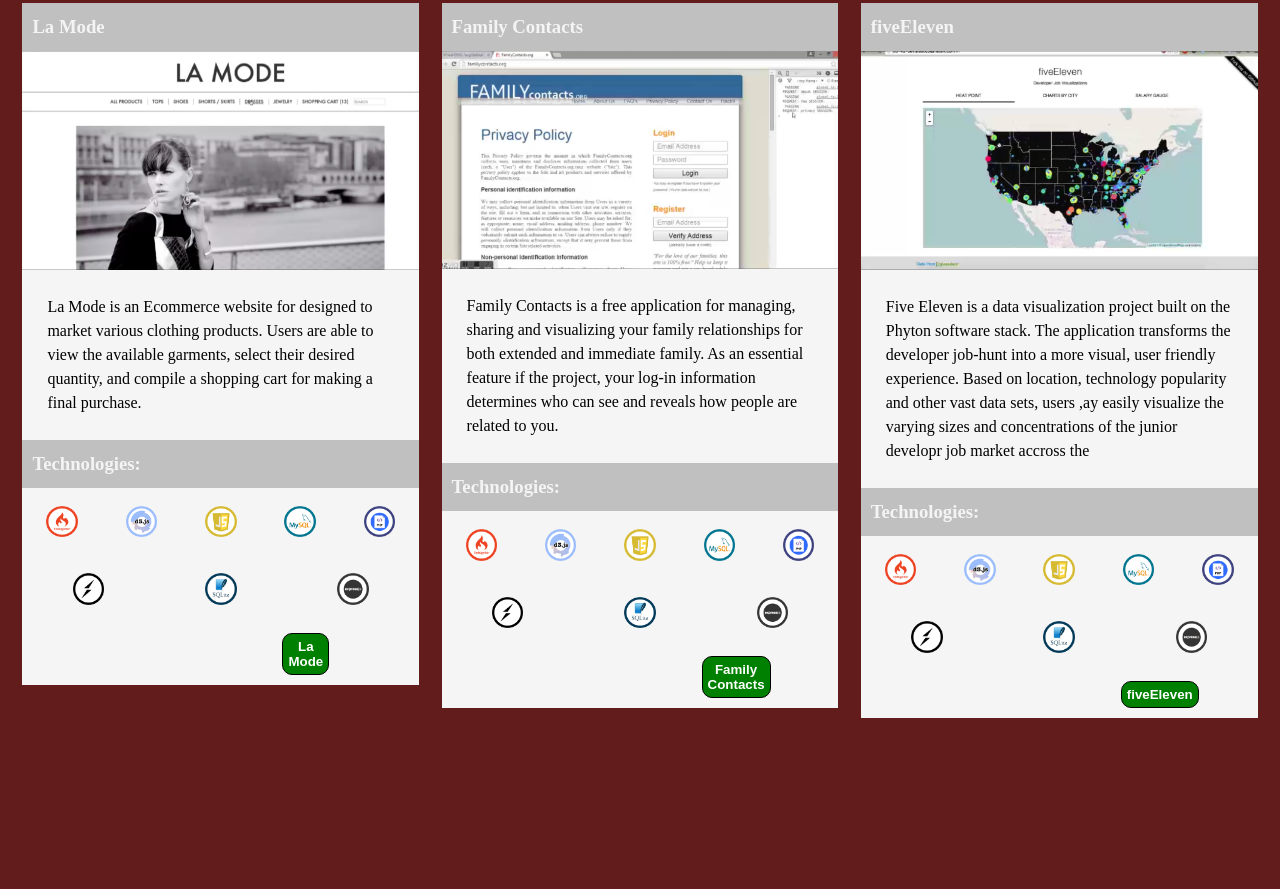
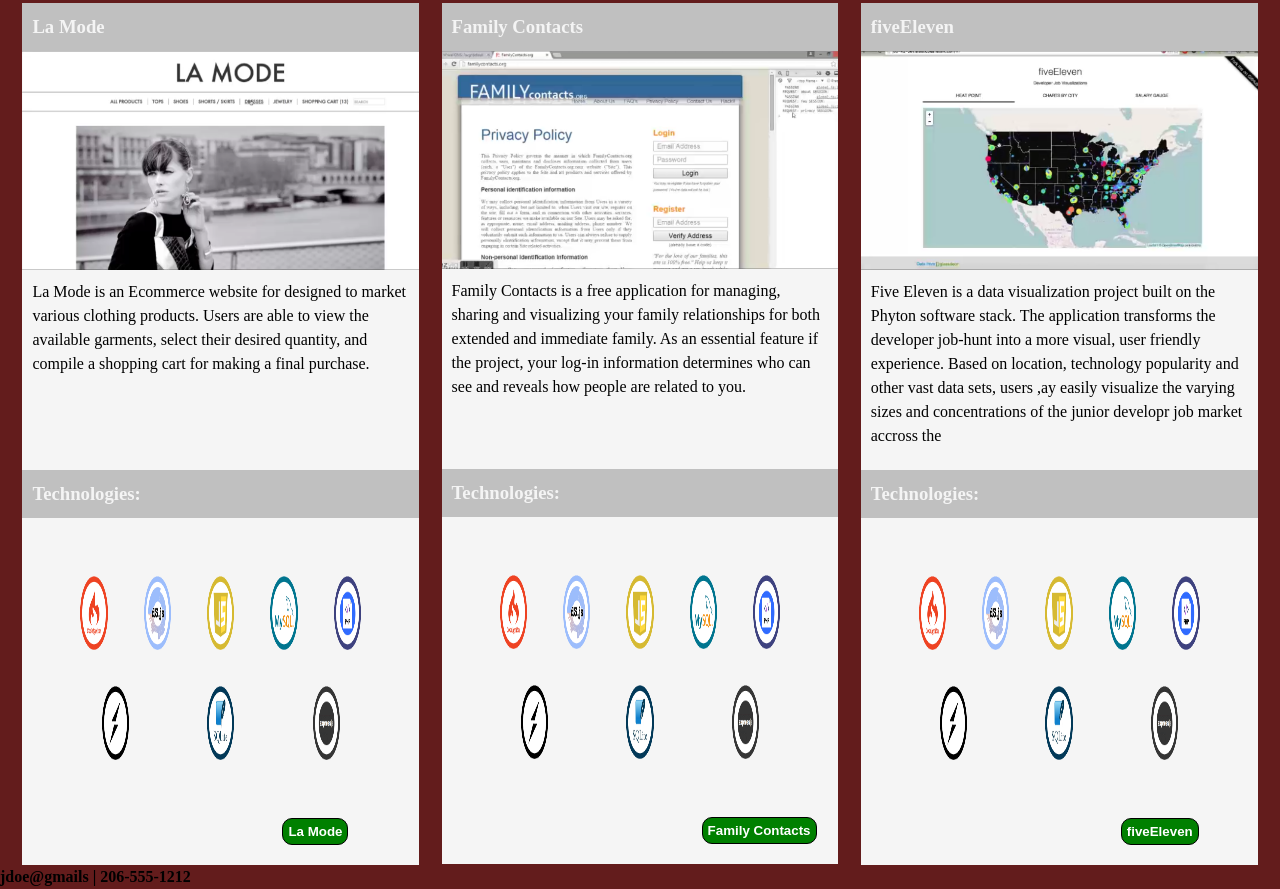
Before and after one commit to leesimeformento/CSS-Portfolio, a plain HTML site: page index.html in a window 1280 px wide. Shown: the part 702-1591 px from the top of the page. Before the commit the page ends 1420 px from the top, so only its background shows below. Drawn offline with Linux system fonts and the light colour scheme.

Commit message:
what left is the footer

```diff
--- a/index.html
+++ b/index.html
@@ -26,7 +26,7 @@
             <a id="about" href="#">Continue Reading...</a>
         </div>
         </div>
-    </div>
+        </div>
 
         <div class="big-container">
             <div class="box1">
@@ -47,7 +47,7 @@
                 </div>
                 <button>La Mode</button>
                 </div>
-            </div>
+                </div>
             <div class="box1">
                 <h3>Family Contacts</h3>
                 <img src="Portfolio_images/familycontacts.png">
@@ -66,7 +66,7 @@
                 </div>
                 <button>Family Contacts</button>
                 </div>
-            </div>
+                </div>
             <div class="box1">
                 <h3>fiveEleven</h3>
                 <img src="Portfolio_images/fiveEleven.png">
@@ -86,6 +86,9 @@
                 <button>fiveEleven</button>
                 </div>
             </div>
-     </div>
+        </div>
+        <div class="footer">
+            <h4>jdoe@gmails | 206-555-1212</h4>
+        </div>
 </body>
 </html>
--- a/styles.css
+++ b/styles.css
@@ -63,7 +63,6 @@
 
 .right-content h3{
     background: silver;
-    /* padding:10px; */
     color: #f4f4f4;
     font-weight: 700;
 }
@@ -89,11 +88,15 @@
     display: flex;
     flex-direction: column;
     width:31%;
+}
 
+.big-container p{
+    height:200px;
+    padding:10px;
 }
 
 p{
-    padding:25px;
+    padding:20px;
 }
 
 .box1 p, .tech{
@@ -104,11 +107,12 @@
     display: flex;
     flex-wrap: wrap;
     justify-content: space-around;
-
+    height:300px;
+    padding:40px;
 }
 
 .tech img {
-    width:17%;
+    width:20%;
     flex-wrap: wrap;
     padding:18px;
 }
@@ -116,7 +120,6 @@
 .big-container{
     display: flex;
     justify-content: space-evenly;
-    overflow: hidden;
 }
 
 .holder {
@@ -129,6 +132,7 @@
 	border:solid 1px black;
 	border-radius: 10px;
 	padding:5px;
-	margin: 10px 260px;
+	margin-left:  260px;;
+    margin-bottom: 20px;
 	font-weight: 900;
 }
```
